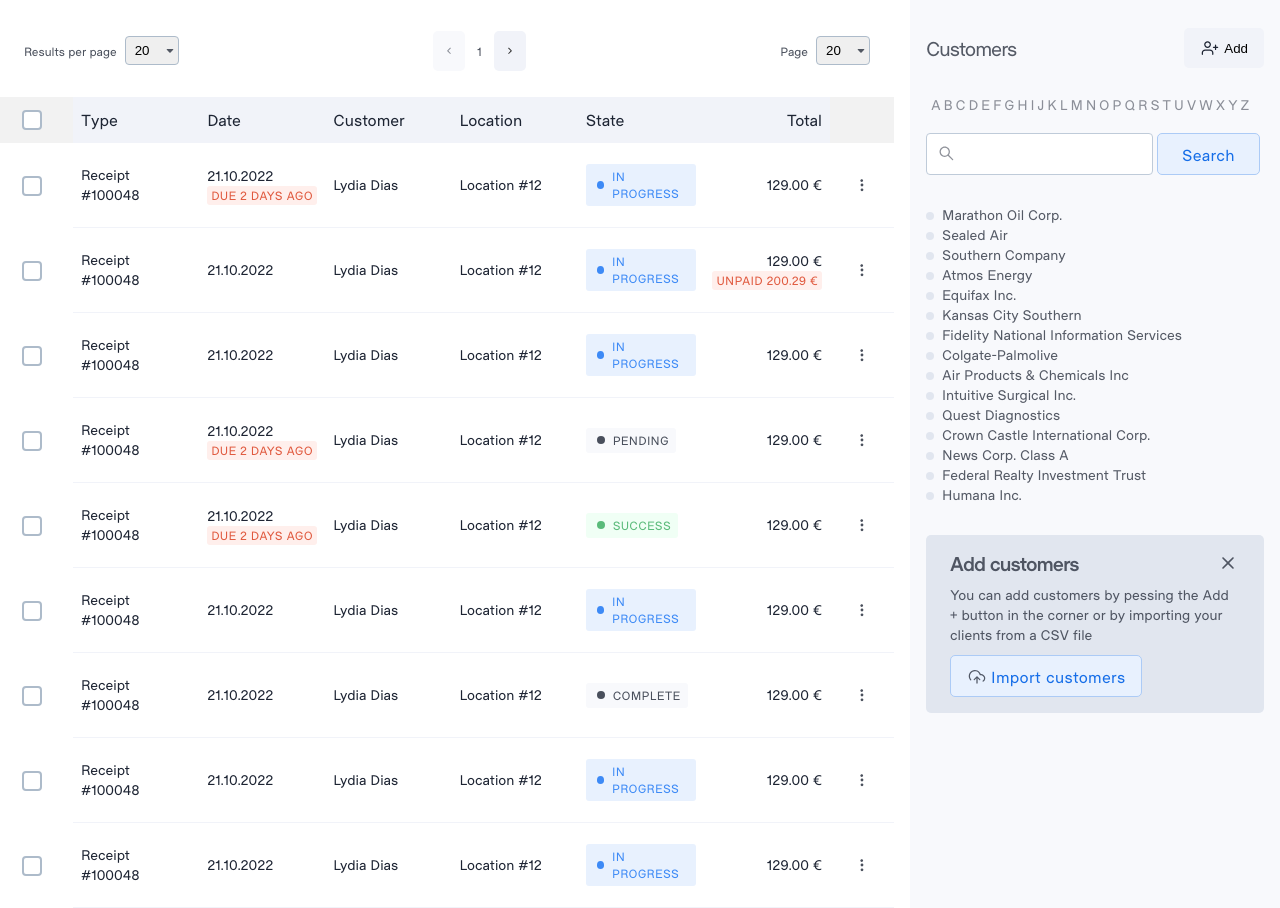
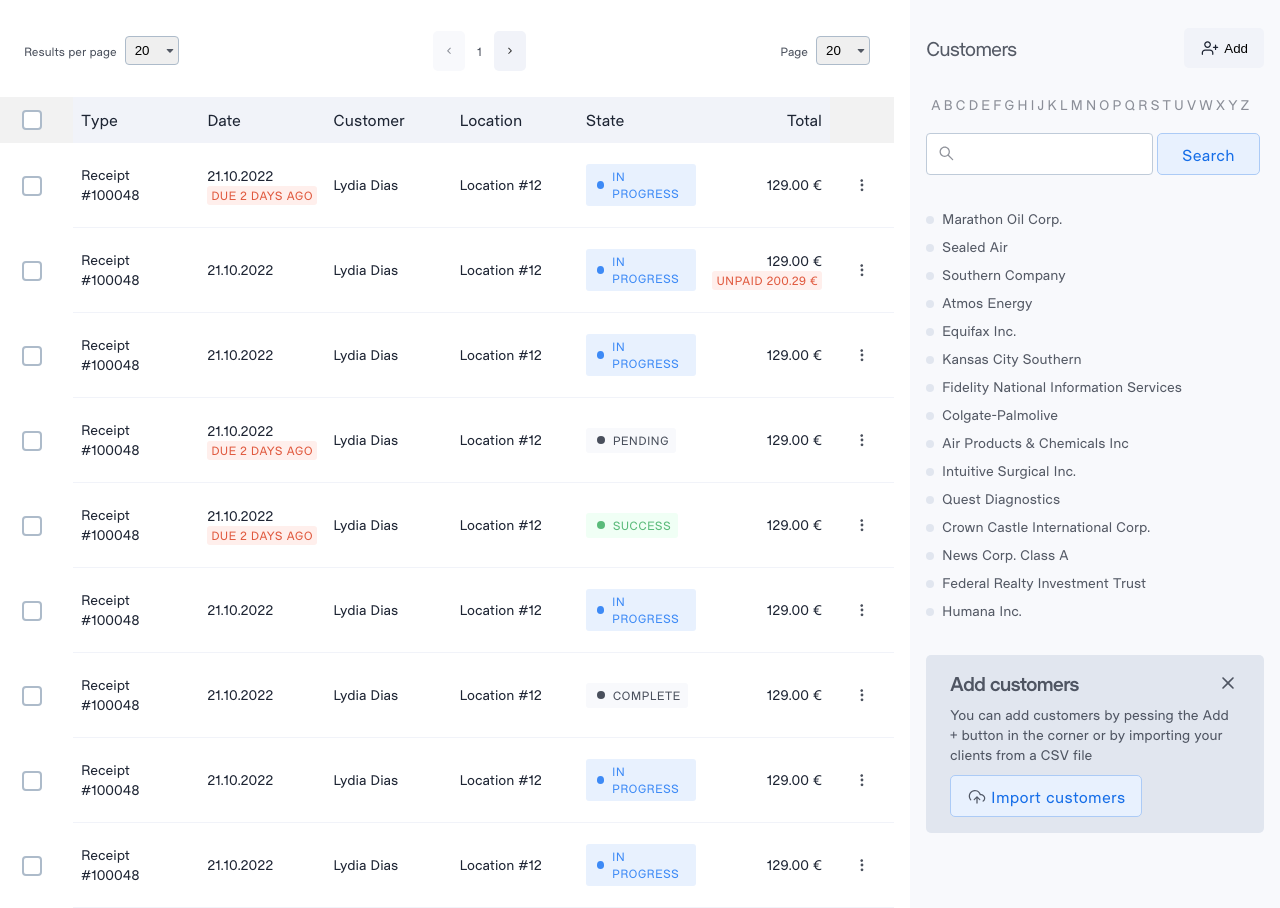
Before and after one commit to TauriRu/html-css, a plain HTML site: page index.html in a window 1280 px wide. Drawn offline with Linux system fonts and the light colour scheme.

Commit message:
fix customer padding

```diff
--- a/css/style.css
+++ b/css/style.css
@@ -339,6 +339,7 @@ h1 {
 }
 
 .customer-item {
+    padding: 4px 0;
   font-size: 14px;
   font-style: normal;
   font-weight: 400;
```
